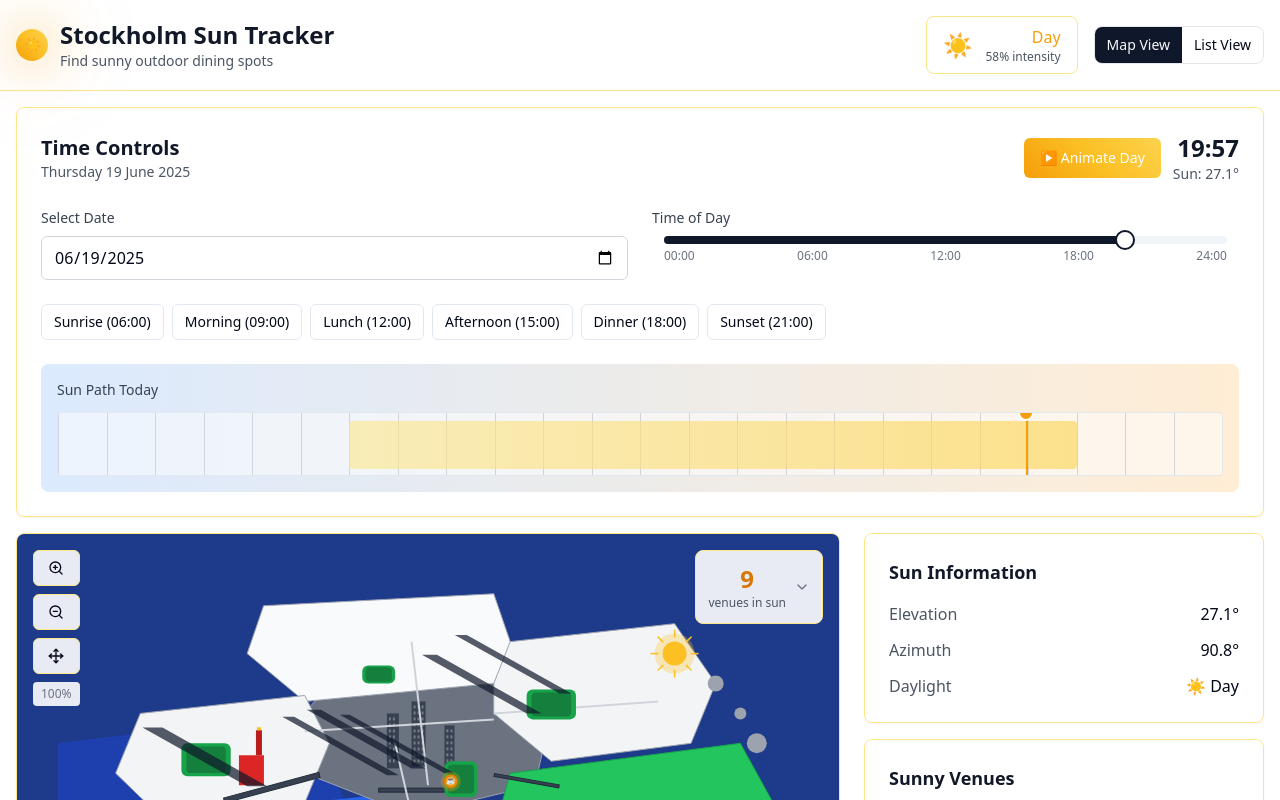
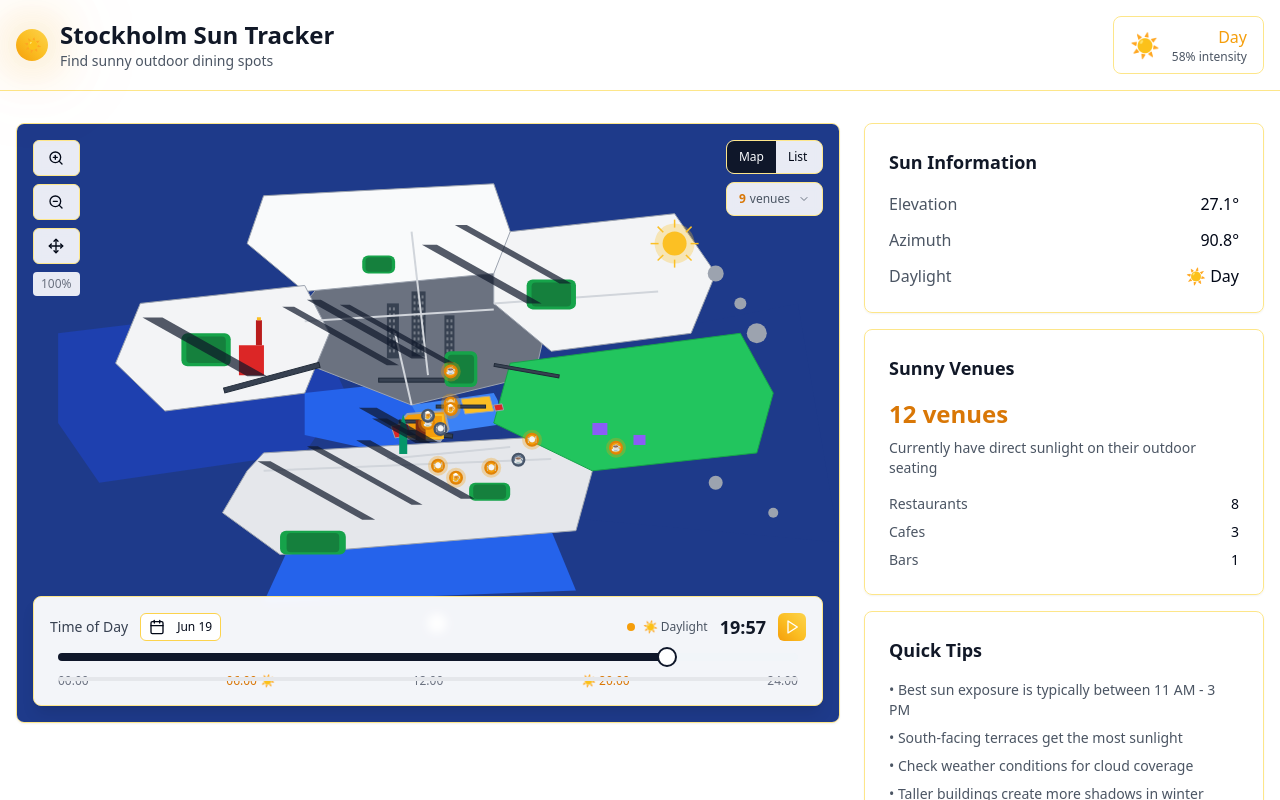
Before and after one commit to Bursvik/solsken-stockholm-sitt, a React (Vite) app: page / in a window 1280 px wide. Shown: the top 800 px of the page. Built offline with nearby package versions, Linux system fonts and the light colour scheme.

Commit message:
feat: Add map/list view toggle
Added a map/list view toggle to the top right of the map, styled similarly to the "venues in sun" function. Reduced the size of the "venues in sun" function. Updated the "time of day" function's style to indicate sun hours and removed the time controls outside the map.

```diff
--- a/src/components/StockholmMap.tsx
+++ b/src/components/StockholmMap.tsx
@@ -4,6 +4,7 @@ import MapCanvas from './map/MapCanvas';
 import MapControls from './map/MapControls';
 import MapTimeSlider from './map/MapTimeSlider';
 import SunnyVenuesDropdown from './map/SunnyVenuesDropdown';
+import MapViewToggle from './map/MapViewToggle';
 
 interface StockholmMapProps {
   currentTime: Date;
@@ -11,9 +12,19 @@ interface StockholmMapProps {
   selectedDate: Date;
   onTimeChange: (time: Date) => void;
   onDateChange: (date: Date) => void;
+  viewMode: 'map' | 'list';
+  onViewModeChange: (mode: 'map' | 'list') => void;
 }
 
-const StockholmMap = ({ currentTime, sunPosition, selectedDate, onTimeChange, onDateChange }: StockholmMapProps) => {
+const StockholmMap = ({
+  currentTime,
+  sunPosition,
+  selectedDate,
+  onTimeChange,
+  onDateChange,
+  viewMode,
+  onViewModeChange
+}: StockholmMapProps) => {
   const [isDragging, setIsDragging] = useState(false);
   const [lastPanPoint, setLastPanPoint] = useState({ x: 0, y: 0 });
   const [transform, setTransform] = useState({
@@ -83,10 +94,15 @@ const StockholmMap = ({ currentTime, sunPosition, selectedDate, onTimeChange, on
         selectedDate={selectedDate}
         onTimeChange={onTimeChange}
         onDateChange={onDateChange}
+        sunPosition={sunPosition}
       />
 
-      {/* Sunny venues dropdown - positioned at top right */}
-      <div className="absolute top-4 right-4">
+      {/* Top right controls */}
+      <div className="absolute top-4 right-4 flex flex-col gap-2">
+        <MapViewToggle
+          viewMode={viewMode}
+          onViewModeChange={onViewModeChange}
+        />
         <SunnyVenuesDropdown
           sunPosition={sunPosition}
           currentTime={currentTime}
--- a/src/components/map/MapTimeSlider.tsx
+++ b/src/components/map/MapTimeSlider.tsx
@@ -7,17 +7,23 @@ import { Popover, PopoverContent, PopoverTrigger } from '@/components/ui/popover
 import { CalendarIcon, Play, Pause } from 'lucide-react';
 import { format } from 'date-fns';
 import { cn } from '@/lib/utils';
+import { SunPosition } from '@/utils/sunCalculator';
 
 interface MapTimeSliderProps {
   currentTime: Date;
   selectedDate: Date;
   onTimeChange: (time: Date) => void;
   onDateChange: (date: Date) => void;
+  sunPosition: SunPosition;
 }
 
-const MapTimeSlider = ({ currentTime, selectedDate, onTimeChange, onDateChange }: MapTimeSliderProps) => {
+const MapTimeSlider = ({ currentTime, selectedDate, onTimeChange, onDateChange, sunPosition }: MapTimeSliderProps) => {
   const [isPlaying, setIsPlaying] = useState(false);
   const currentHour = currentTime.getHours() + currentTime.getMinutes() / 60;
+
+  // Calculate sunrise and sunset (approximation for Stockholm)
+  const sunrise = 6; // 6 AM
+  const sunset = 20; // 8 PM
 
   const handleTimeSliderChange = (values: number[]) => {
     const hour = Math.floor(values[0]);
@@ -38,9 +44,9 @@ const MapTimeSlider = ({ currentTime, selectedDate, onTimeChange, onDateChange }
 
   const playAnimation = () => {
     setIsPlaying(true);
-    let hour = 6; // Start at 6 AM
+    let hour = sunrise;
     const interval = setInterval(() => {
-      if (hour >= 22) { // Stop at 10 PM
+      if (hour >= sunset) {
         setIsPlaying(false);
         clearInterval(interval);
         return;
@@ -49,26 +55,24 @@ const MapTimeSlider = ({ currentTime, selectedDate, onTimeChange, onDateChange }
       const newTime = new Date(selectedDate);
       newTime.setHours(hour, 0, 0, 0);
       onTimeChange(newTime);
-      hour += 0.5; // Increment by 30 minutes
-    }, 200); // Update every 200ms
+      hour += 0.5;
+    }, 200);
   };
 
+  const isDaylight = currentHour >= sunrise && currentHour <= sunset;
+
   return (
-    <div className="absolute bottom-4 left-4 right-4 bg-white/90 backdrop-blur-sm rounded-lg p-4 border border-sun-200">
+    <div className="absolute bottom-4 left-4 right-4 bg-white/95 backdrop-blur-sm rounded-lg p-4 border border-sun-200 shadow-lg">
       <div className="flex items-center justify-between mb-3">
         <div className="flex items-center gap-3">
           <span className="text-sm font-medium text-gray-700">Time of Day</span>
 
-          {/* Date Picker Button */}
           <Popover>
             <PopoverTrigger asChild>
               <Button
                 variant="outline"
                 size="sm"
-                className={cn(
-                  "justify-start text-left font-normal h-8 px-2",
-                  "text-xs"
-                )}
+                className="h-7 px-2 text-xs border-sun-300 hover:bg-sun-50"
               >
                 <CalendarIcon className="mr-1 h-3 w-3" />
                 {format(selectedDate, "MMM d")}
@@ -80,13 +84,20 @@ const MapTimeSlider = ({ currentTime, selectedDate, onTimeChange, onDateChange }
                 selected={selectedDate}
                 onSelect={handleDateSelect}
                 initialFocus
-                className="p-3 pointer-events-auto"
+                className="p-3"
               />
             </PopoverContent>
           </Popover>
         </div>
 
-        <div className="flex items-center gap-2">
+        <div className="flex items-center gap-3">
+          <div className="flex items-center gap-2">
+            <div className={`w-2 h-2 rounded-full ${isDaylight ? 'bg-sun-500' : 'bg-gray-400'}`}></div>
+            <span className="text-xs text-gray-600">
+              {isDaylight ? '☀️ Daylight' : '🌙 Night'}
+            </span>
+          </div>
+
           <span className="text-lg font-bold text-gray-900">
             {currentTime.toLocaleTimeString('en-GB', {
               hour: '2-digit',
@@ -94,19 +105,18 @@ const MapTimeSlider = ({ currentTime, selectedDate, onTimeChange, onDateChange }
             })}
           </span>
 
-          {/* Play Animation Button */}
           <Button
             onClick={playAnimation}
             disabled={isPlaying}
             size="sm"
-            className="h-8 w-8 p-0 gradient-sun text-white"
+            className="h-7 w-7 p-0 gradient-sun text-white"
           >
             {isPlaying ? <Pause className="h-3 w-3" /> : <Play className="h-3 w-3" />}
           </Button>
         </div>
       </div>
 
-      <div className="px-2">
+      <div className="relative px-2">
         <Slider
           value={[currentHour]}
           onValueChange={handleTimeSliderChange}
@@ -115,11 +125,23 @@ const MapTimeSlider = ({ currentTime, selectedDate, onTimeChange, onDateChange }
           step={0.25}
           className="w-full"
         />
-        <div className="flex justify-between text-xs text-gray-500 mt-2">
+
+        {/* Daylight indicator bar */}
+        <div className="absolute top-6 left-2 right-2 h-1 bg-gray-200 rounded">
+          <div
+            className="h-full bg-gradient-sun rounded"
+            style={{
+              marginLeft: `${(sunrise / 24) * 100}%`,
+              width: `${((sunset - sunrise) / 24) * 100}%`
+            }}
+          ></div>
+        </div>
+
+        <div className="flex justify-between text-xs text-gray-500 mt-3">
           <span>00:00</span>
-          <span>06:00</span>
+          <span className="text-sun-600 font-medium">06:00 ☀️</span>
           <span>12:00</span>
-          <span>18:00</span>
+          <span className="text-sun-600 font-medium">☀️ 20:00</span>
           <span>24:00</span>
         </div>
       </div>
--- /dev/null
+++ b/src/components/map/MapViewToggle.tsx
@@ -0,0 +1,32 @@
+
+import { Button } from '@/components/ui/button';
+
+interface MapViewToggleProps {
+  viewMode: 'map' | 'list';
+  onViewModeChange: (mode: 'map' | 'list') => void;
+}
+
+const MapViewToggle = ({ viewMode, onViewModeChange }: MapViewToggleProps) => {
+  return (
+    <div className="bg-white/90 backdrop-blur-sm rounded-lg border border-sun-200 overflow-hidden flex">
+      <Button
+        variant={viewMode === 'map' ? 'default' : 'ghost'}
+        size="sm"
+        onClick={() => onViewModeChange('map')}
+        className="rounded-none text-xs px-3 h-8"
+      >
+        Map
+      </Button>
+      <Button
+        variant={viewMode === 'list' ? 'default' : 'ghost'}
+        size="sm"
+        onClick={() => onViewModeChange('list')}
+        className="rounded-none text-xs px-3 h-8"
+      >
+        List
+      </Button>
+    </div>
+  );
+};
+
+export default MapViewToggle;
--- a/src/components/map/SunnyVenuesDropdown.tsx
+++ b/src/components/map/SunnyVenuesDropdown.tsx
@@ -31,19 +31,17 @@ const SunnyVenuesDropdown = ({ sunPosition, currentTime }: SunnyVenuesDropdownPr
     <div className="relative" ref={dropdownRef}>
       <button
         onClick={() => setIsOpen(!isOpen)}
-        className="bg-white/90 backdrop-blur-sm rounded-lg p-3 border border-sun-200 hover:bg-white/95 transition-all duration-200 flex items-center space-x-2"
+        className="bg-white/90 backdrop-blur-sm rounded-lg px-3 py-2 border border-sun-200 hover:bg-white/95 transition-all duration-200 flex items-center space-x-2 text-xs"
       >
-        <div className="text-center">
-          <div className="text-2xl font-bold text-sun-600">
-            {sunnyVenueCount}
-          </div>
-          <div className="text-xs text-gray-600">venues in sun</div>
+        <div className="flex items-center space-x-1">
+          <span className="font-bold text-sun-600">{sunnyVenueCount}</span>
+          <span className="text-gray-600">venues</span>
         </div>
-        <ChevronDown className={`w-4 h-4 text-gray-500 transition-transform duration-200 ${isOpen ? 'rotate-180' : ''}`} />
+        <ChevronDown className={`w-3 h-3 text-gray-500 transition-transform duration-200 ${isOpen ? 'rotate-180' : ''}`} />
       </button>
 
       {isOpen && (
-        <div className="absolute top-full left-0 mt-2 w-80 bg-white rounded-lg shadow-lg border border-gray-200 z-50 max-h-96 overflow-y-auto">
+        <div className="absolute top-full right-0 mt-2 w-80 bg-white rounded-lg shadow-lg border border-gray-200 z-50 max-h-96 overflow-y-auto">
           <div className="p-3 border-b border-gray-200">
             <h3 className="font-semibold text-gray-900">Currently Sunny Venues</h3>
             <p className="text-sm text-gray-600">Venues with direct sunlight right now</p>
--- a/src/pages/Index.tsx
+++ b/src/pages/Index.tsx
@@ -1,9 +1,7 @@
+
 import { useState } from 'react';
 import { Card } from '@/components/ui/card';
-import { Button } from '@/components/ui/button';
-import { Slider } from '@/components/ui/slider';
 import StockholmMap from '@/components/StockholmMap';
-import TimeControls from '@/components/TimeControls';
 import VenueList from '@/components/VenueList';
 import SunIndicator from '@/components/SunIndicator';
 import { calculateSunPosition } from '@/utils/sunCalculator';
@@ -13,7 +11,7 @@ const Index = () => {
   const [selectedDate, setSelectedDate] = useState(new Date());
   const [viewMode, setViewMode] = useState<'map' | 'list'>('map');
 
-  const sunPosition = calculateSunPosition(currentTime, 59.3293, 18.0686); // Stockholm coordinates
+  const sunPosition = calculateSunPosition(currentTime, 59.3293, 18.0686);
 
   return (
     <div className="min-h-screen bg-gradient-sky">
@@ -31,46 +29,13 @@ const Index = () => {
               </div>
             </div>
 
-            <div className="flex items-center space-x-4">
-              <SunIndicator sunPosition={sunPosition} />
-              <div className="flex rounded-lg border border-gray-200 overflow-hidden">
-                <Button
-                  variant={viewMode === 'map' ? 'default' : 'ghost'}
-                  size="sm"
-                  onClick={() => setViewMode('map')}
-                  className="rounded-none"
-                >
-                  Map View
-                </Button>
-                <Button
-                  variant={viewMode === 'list' ? 'default' : 'ghost'}
-                  size="sm"
-                  onClick={() => setViewMode('list')}
-                  className="rounded-none"
-                >
-                  List View
-                </Button>
-              </div>
-            </div>
+            <SunIndicator sunPosition={sunPosition} />
           </div>
         </div>
       </div>
 
-      {/* Time Controls */}
-      <div className="container mx-auto px-4 py-4">
-        <Card className="p-6 bg-white/90 backdrop-blur-sm border-sun-200">
-          <TimeControls
-            currentTime={currentTime}
-            selectedDate={selectedDate}
-            onTimeChange={setCurrentTime}
-            onDateChange={setSelectedDate}
-            sunPosition={sunPosition}
-          />
-        </Card>
-      </div>
-
       {/* Main Content */}
-      <div className="container mx-auto px-4 pb-8">
+      <div className="container mx-auto px-4 py-8">
         <div className="grid grid-cols-1 lg:grid-cols-3 gap-6">
           {/* Map/List View */}
           <div className="lg:col-span-2">
@@ -82,6 +47,8 @@ const Index = () => {
                   selectedDate={selectedDate}
                   onTimeChange={setCurrentTime}
                   onDateChange={setSelectedDate}
+                  viewMode={viewMode}
+                  onViewModeChange={setViewMode}
                 />
               ) : (
                 <VenueList
```
